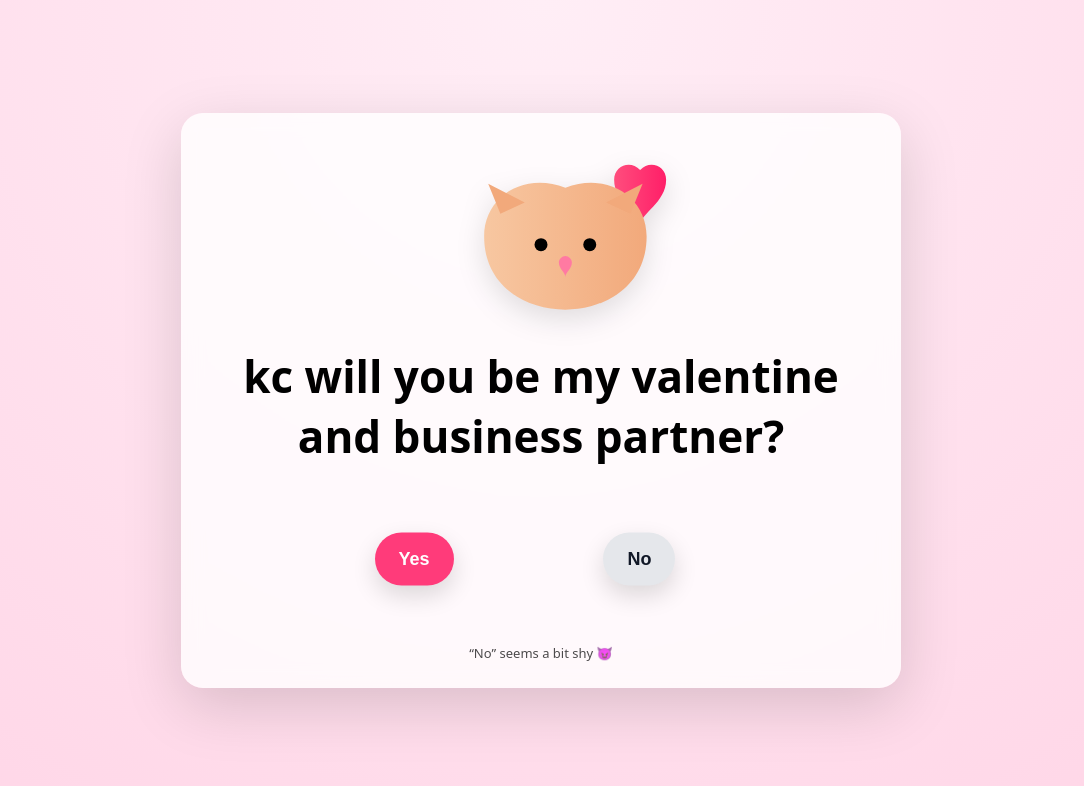
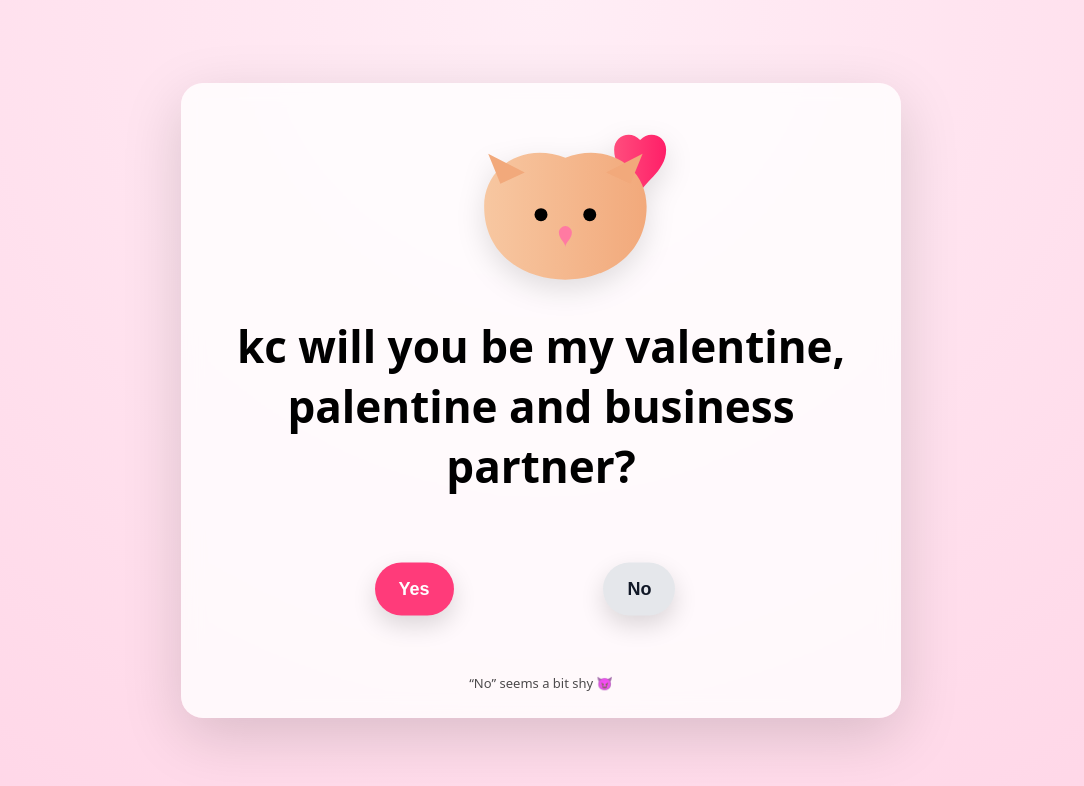
Before and after one commit to krrishjainn/test, a plain HTML site: page index.html in a window 1280 px wide. Shown: the whole page, without its empty margins (99-1183 px from the left). Drawn offline with nearby package versions, Linux system fonts and the light colour scheme.

Commit message:
Update title and heading for Valentine's message

```diff
--- a/index.html
+++ b/index.html
@@ -3,7 +3,7 @@
 <head>
   <meta charset="UTF-8" />
   <meta name="viewport" content="width=device-width, initial-scale=1, viewport-fit=cover" />
-  <title>Will you be my Valentine?</title>
+  <title>Will you be my Valentine and palentine and business partner?</title>
 
   <!-- Confetti library -->
   <script src="https://cdn.jsdelivr.net/npm/canvas-confetti@1.9.3/dist/confetti.browser.min.js"></script>
@@ -171,7 +171,7 @@
             fill="#ff7aa2"/>
     </svg>
 
-    <h1>kc will you be my valentine and business partner?</h1>
+    <h1>kc will you be my valentine, palentine and business partner?</h1>
 
     <section class="button-zone" id="zone">
       <button id="yesBtn">Yes</button>
```
